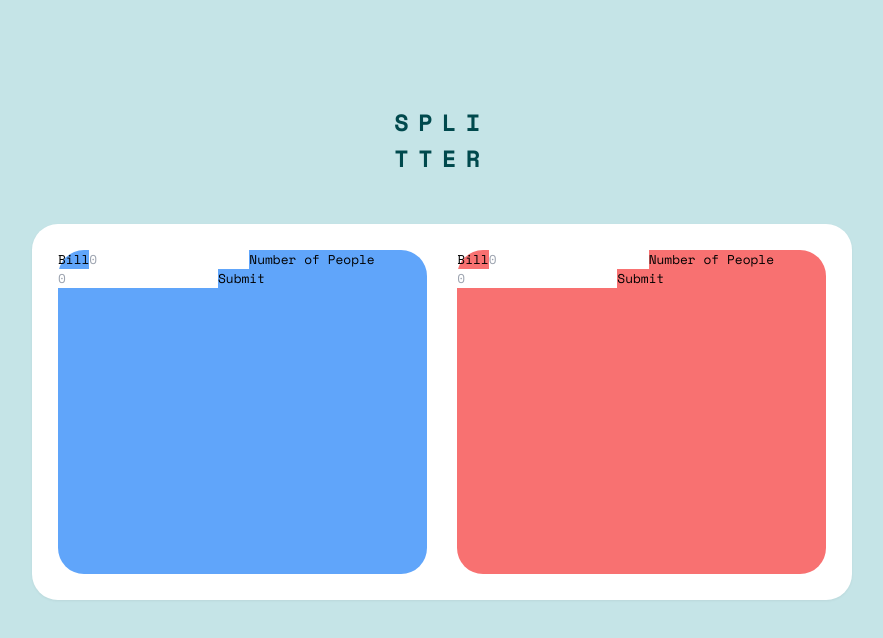
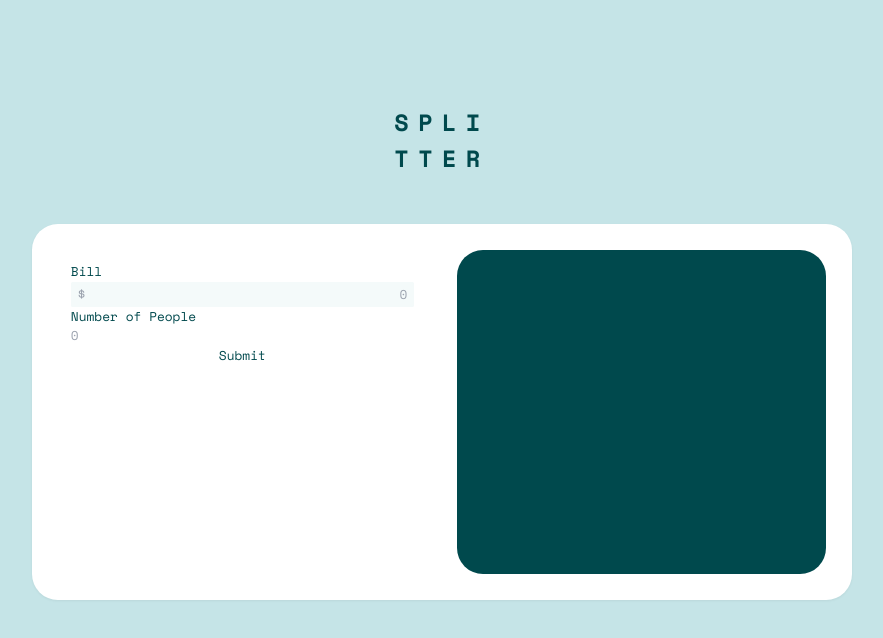
Before and after one commit to pkthunder87/tip-calculator, a React (Vite) app: page / in a window 1280 px wide. Shown: the top 638 px of the page, without its empty margins (198-1081 px from the left). Built offline with nearby package versions, Linux system fonts and the light colour scheme.

Commit message:
Feat: Add initial input form to Calculator

```diff
--- a/src/components/Calculator.jsx
+++ b/src/components/Calculator.jsx
@@ -16,9 +16,24 @@ function Calculator() {
         onSubmit={handleSubmit(onSubmit)}
         className="flex h-full w-[64%] items-center justify-center gap-[4%] rounded-[26px] bg-white p-[2%] drop-shadow-sm"
       >
-        <div className="h-[100%] w-[48%] rounded-[26px] bg-blue-400 ">
-          <label htmlFor="bill">Bill</label>
-          <input placeholder="0" type="text" id="bill" {...register('bill')} />
+        <div className="flex h-[100%] w-[48%] flex-col rounded-[26px] p-4 text-very-dark-cyan ">
+          <div>
+            <label htmlFor="bill">Bill</label>
+          </div>
+          <label
+            htmlFor="bill"
+            className="ring-highlight-cyan flex h-8 w-full cursor-pointer   items-center rounded-sm bg-very-light-grayish-cyan px-2 focus-within:ring-2"
+          >
+            <div className="text-lg text-gray-400 ">$</div>
+            <input
+              className="caret-highlight-cyan h-8 w-full cursor-pointer bg-very-light-grayish-cyan text-end outline-none"
+              placeholder="0"
+              type="text"
+              id="bill"
+              {...register('bill')}
+            />
+          </label>
+
           <label htmlFor="bill">Number of People</label>
           <input
             placeholder="0"
@@ -28,18 +43,7 @@ function Calculator() {
           />
           <button type="reset">Submit</button>
         </div>
-        <div className="h-[100%] w-[48%] rounded-[26px] bg-red-400 ">
-          <label htmlFor="bill">Bill</label>
-          <input placeholder="0" type="text" id="bill" {...register('bill')} />
-          <label htmlFor="bill">Number of People</label>
-          <input
-            placeholder="0"
-            type="text"
-            id="people"
-            {...register('people')}
-          />
-          <button type="reset">Submit</button>
-        </div>
+        <div className="h-[100%] w-[48%] rounded-[26px] bg-very-dark-cyan "></div>
       </form>
     </div>
   );
--- a/tailwind.config.js
+++ b/tailwind.config.js
@@ -19,6 +19,7 @@ export default {
         'grayish-cyan': 'hsl(184, 14%, 56%)',
         'light-grayish-cyan': 'hsl(185, 41%, 84%)',
         'very-light-grayish-cyan': 'hsl(189, 41%, 97%)',
+        'highlight-cyan': 'hsl(174, 53%, 60%)',
       },
     },
   },
```
